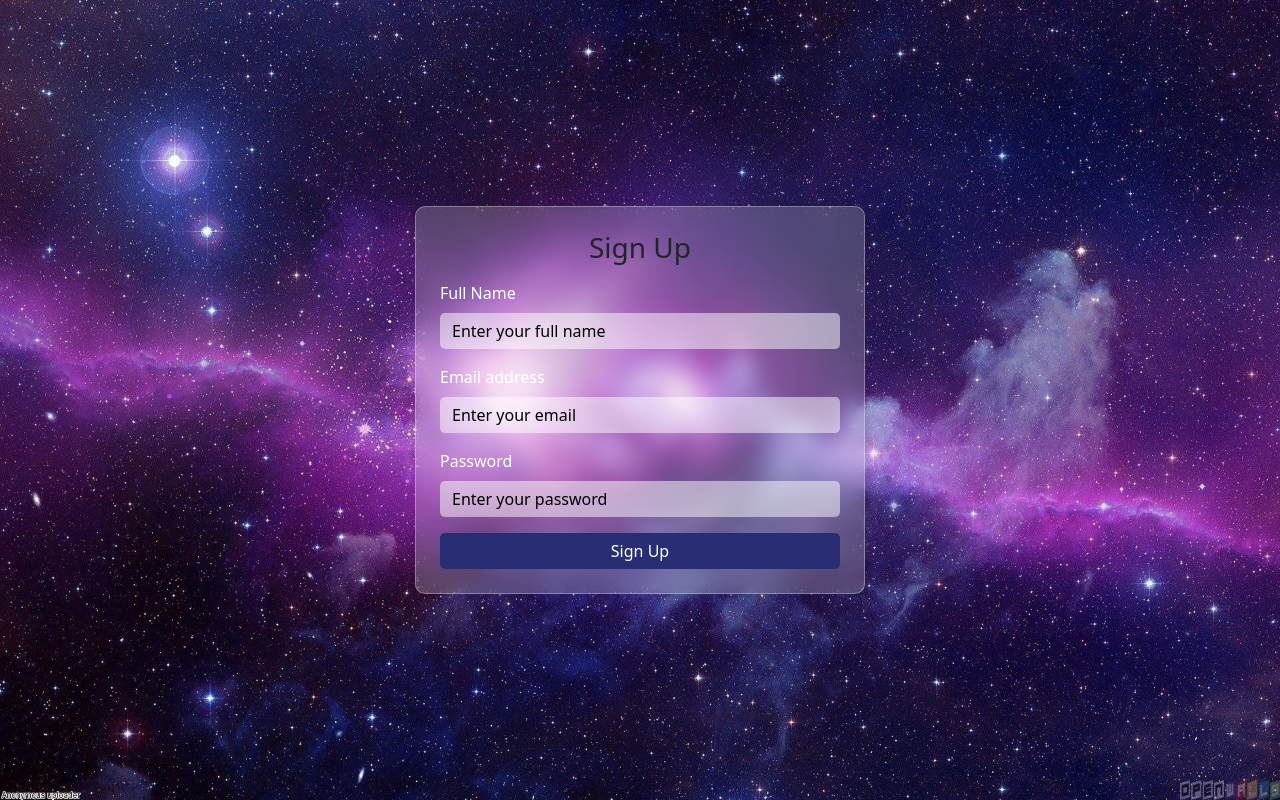
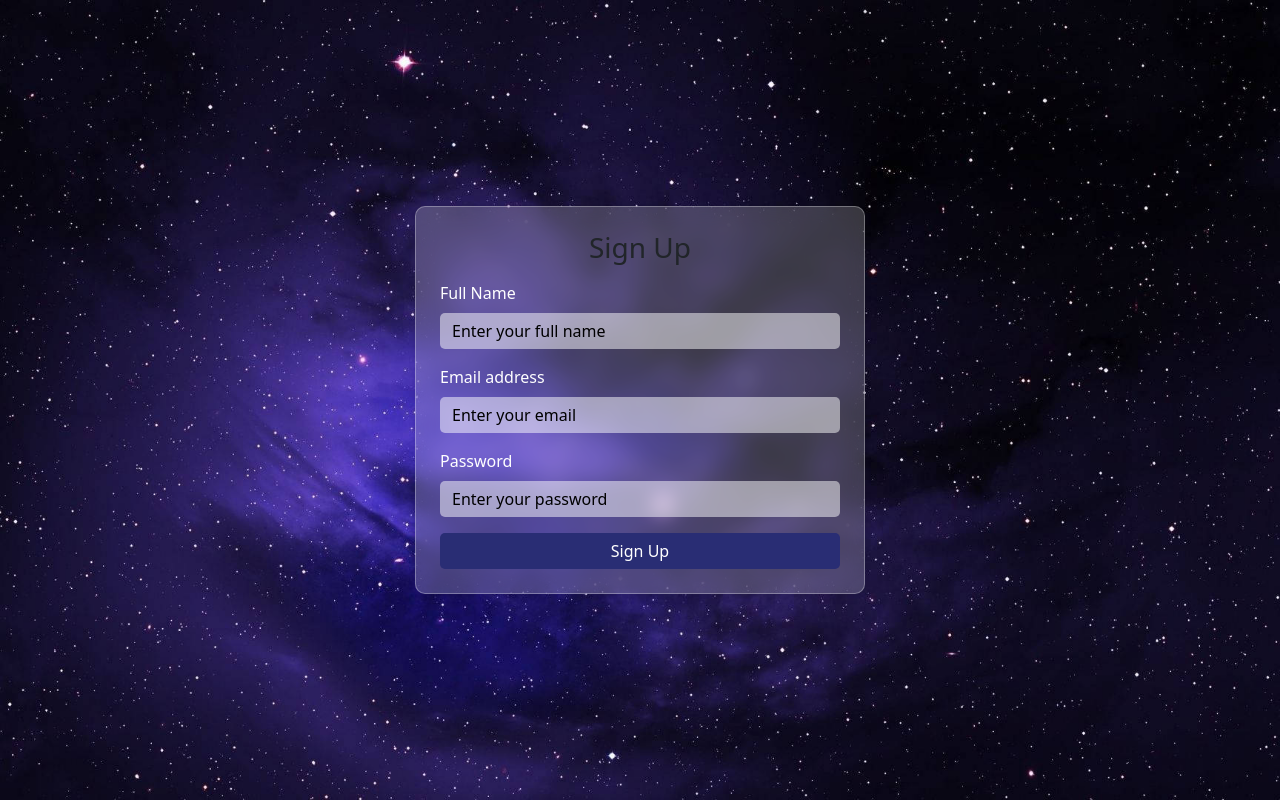
Before and after one commit to perpetualofosu/movie-app, a React (Vite) app: page /Signup in a window 1280 px wide. Built offline with nearby package versions, Linux system fonts and the light colour scheme.

Commit message:
Background change for Sign up page

```diff
--- a/src/SignUpCard.css
+++ b/src/SignUpCard.css
@@ -1,5 +1,5 @@
 .styles{
-    background-image: url(./assets/signup3.jpeg);
+    background-image: url(./assets/stars.jpeg);
     background-repeat: no-repeat;
     background-size: cover;
     height: 100vh;
```
Also changed, not shown: src/assets/galaxy.jpeg (added), src/assets/stars.jpeg (added).
